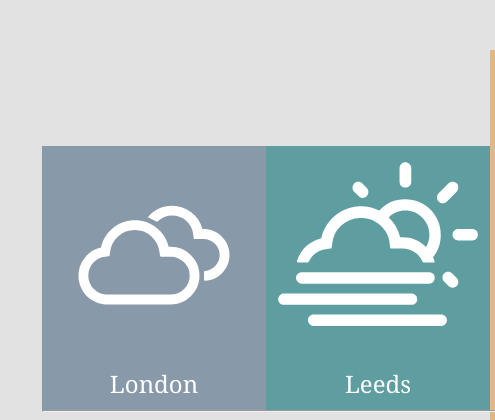
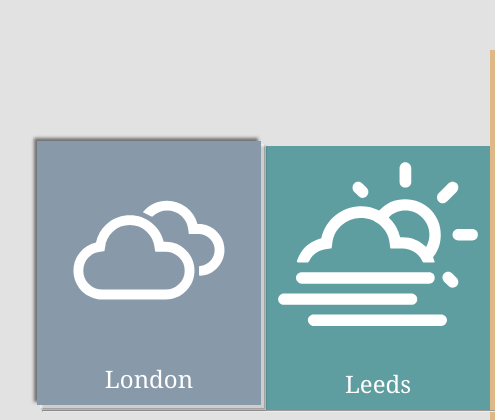
Before and after one commit to vik753/Examples, a plain HTML site: page index.html in a window 1280 px wide. In both pictures the pointer is over the element 304 px from the left and 278 px from the top of the page. Shown: the top 420 px of the page, 150-645 px from the left. Drawn offline with Linux system fonts and the light colour scheme.

Commit message:
add new shadow

```diff
--- a/css/style.css
+++ b/css/style.css
@@ -25,6 +25,13 @@ body {
     width: 25%;
     font-family: cambria;
     padding: 10px;
+}
+
+.firstRow div:hover {
+    position: relative;
+    bottom: 5px;
+    right: 5px;
+    box-shadow: 3px 3px 0px rgba(255, 255, 255, 0.5), 5px 5px 2px rgba(0, 0, 0, 0.3), -3px -3px 3px rgba(0, 0, 0, 0.5);
 }
 
 .firstRow div a {
```
